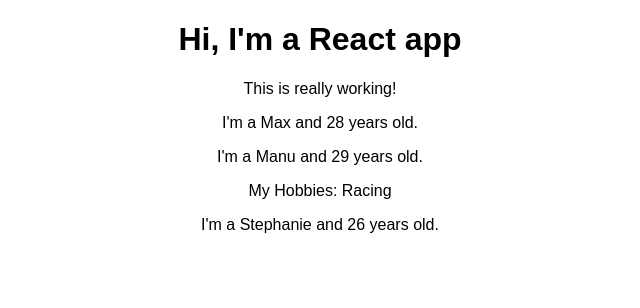
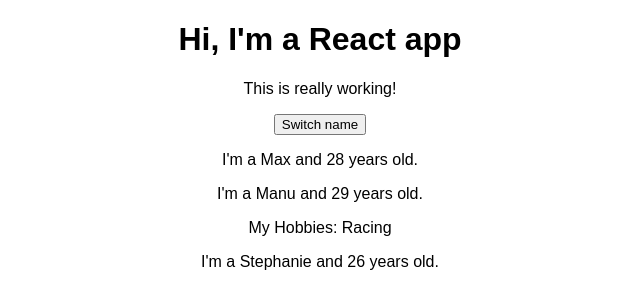
Before and after one commit to keerthinaik/react-complete-guide, a React (Create React App) app: page / in a window 1280 px wide. Shown: the top 308 px of the page, without its empty margins (320-960 px from the left). Built offline with nearby package versions, Linux system fonts and the light colour scheme.

Commit message:
added button handler for component

```diff
--- a/src/App.js
+++ b/src/App.js
@@ -3,14 +3,36 @@
 import Person from './Person/Person'
 
 class App extends Component {
+    state = {
+        persons: [
+            {name: 'Max', age: 28},
+            {name: 'Manu', age: 29},
+            {name: 'Stephanie', age: 26}
+        ],
+        otherState: 'Some other value'
+    };
+
+    switchNameHandler = () => {
+        // console.log("Was Clicked!");
+        // DON'T DO THIS: this.state.persons[0].name = 'Maxmilian'
+        this.setState({
+            persons: [
+                {name: 'Maxmilian', age: 28},
+                {name: 'Manu', age: 29},
+                {name: 'Stephanie', age: 27}
+            ]
+        })
+    };
+
     render() {
         return (
             <div className="App">
                 <h1>Hi, I'm a React app</h1>
                 <p>This is really working!</p>
-                <Person name="Max" age="28"/>
-                <Person name="Manu" age="29">My Hobbies: Racing</Person>
-                <Person name="Stephanie" age="26"/>
+                <button onClick={this.switchNameHandler}>Switch name</button>
+                <Person name={this.state.persons[0].name} age={this.state.persons[0].age}/>
+                <Person name={this.state.persons[1].name} age={this.state.persons[1].age}>My Hobbies: Racing</Person>
+                <Person name={this.state.persons[2].name} age={this.state.persons[2].age}/>
             </div>
         );
         // return React.createElement('div', {className:'App'}, React.createElement('h1', null, 'HI I\'m React app'));
```
